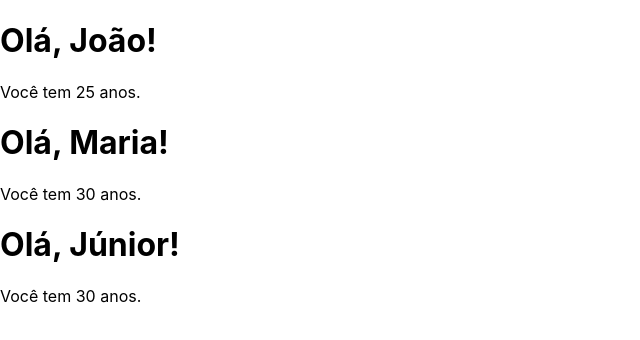
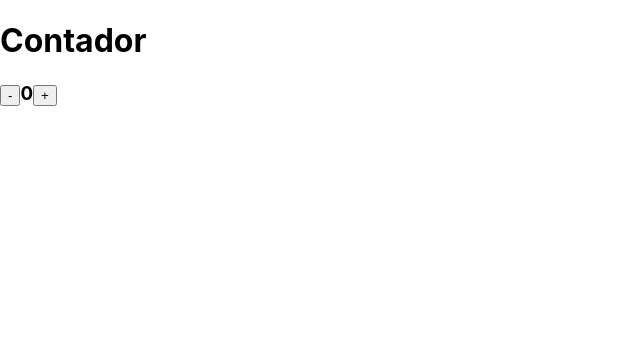
Before and after one commit to AntonioFernando0/react, a React (Create React App) app in the folder meuapp/: page / in a window 1280 px wide. Shown: the top 340 px of the page, without its empty margins (0-640 px from the left). Built offline with nearby package versions, Linux system fonts and the light colour scheme.

Commit message:
Aprendendo sobre states
Como utilizar o states dentro dos componentes.

```diff
--- a/meuapp/public/index.html
+++ b/meuapp/public/index.html
@@ -1,5 +1,5 @@
 <!DOCTYPE html>
-<html lang="en">
+<html lang="pt-br">
   <head>
     <meta charset="utf-8" />
     <link rel="icon" href="%PUBLIC_URL%/favicon.ico" />
--- a/meuapp/src/App.js
+++ b/meuapp/src/App.js
@@ -1,28 +1,41 @@
-import React from "react";
+import React, { Component } from "react";
 
-// Componente Pai
-function App() {
-  return (
-    <div>
-      <Saudar nome="João" idade={25} />
-      <Saudar nome="Maria" idade={30} />
-      <Saudar nome="Júnior" idade={30}/>
-    </div>
-  );
+class App extends Component {
+  constructor(props) {
+    super(props);
+    this.state = {
+      nome: "Júnior",
+      contador: 0
+    };
+
+    this.aumentar = this.aumentar.bind(this);
+    this.diminuir = this.diminuir.bind(this);
+  }
+
+  aumentar() {
+    this.setState((prevState) => ({
+      contador: prevState.contador + 1
+    }));
+  }
+
+  diminuir() {
+    this.setState((prevState) => ({
+      contador: prevState.contador - 1
+    }));
+  }
+
+  render() {
+    return (
+      <div>
+        <h1>Contador</h1>
+        <h3>
+          <button onClick={this.diminuir}> - </button>
+          {this.state.contador}
+          <button onClick={this.aumentar}> + </button>
+        </h3>
+      </div>
+    );
+  }
 }
 
-// Componente Filho
-function Saudar(props) {
-  return (
-    <div>
-      <h1>Olá, {props.nome}!</h1>
-      <p>Você tem {props.idade} anos.</p>
-    </div>
-  );
-}
-
-
 export default App;
-
-
-// props
```
